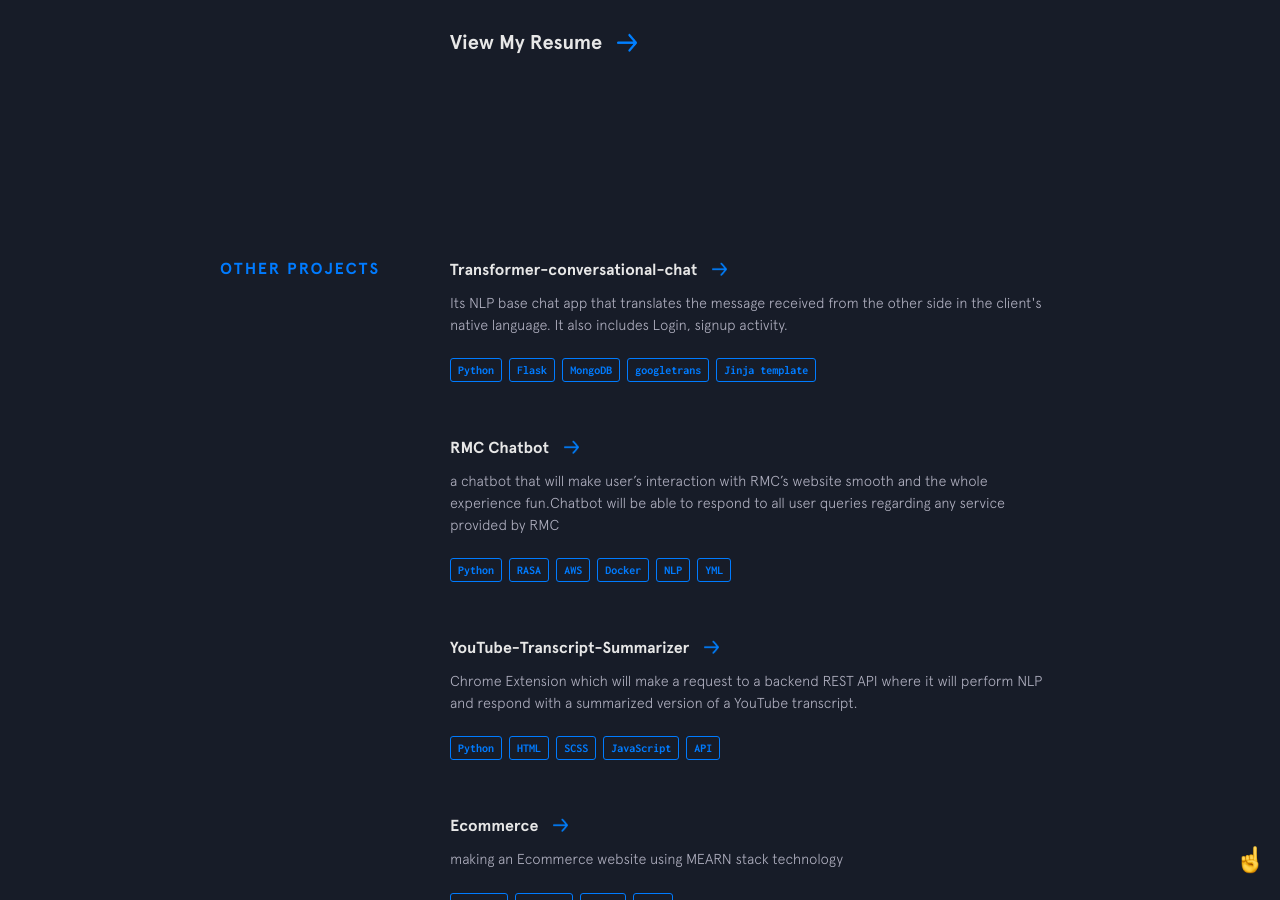
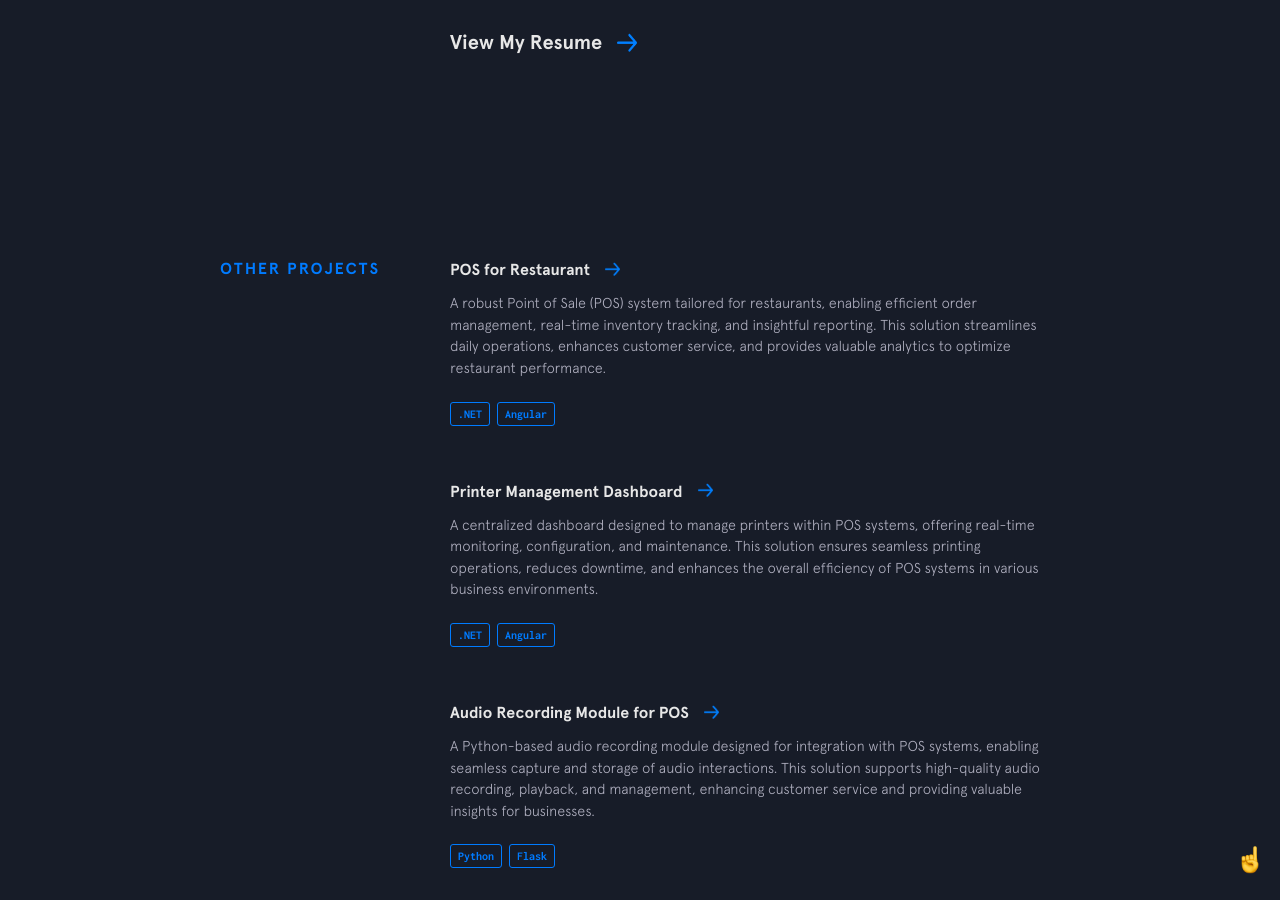
Before and after one commit to krunal-ctrl/krunal-ctrl.github.io, a Jekyll site: the page built from index.html, in a window 1280 px wide and 900 px high, scrolled down 2089 px. Built offline with Jekyll 4.4.1, drawn with Linux system fonts in a browser that asks for light colours; nearby versions of some CDN libraries.

Commit message:
Update other-projects.yml

```diff
--- a/_data/other-projects.yml
+++ b/_data/other-projects.yml
@@ -1,3 +1,21 @@
+- name: POS for Restaurant
+  description: A robust Point of Sale (POS) system tailored for restaurants, enabling efficient order management, real-time inventory tracking, and insightful reporting. This solution streamlines daily operations, enhances customer service, and provides valuable analytics to optimize restaurant performance.
+  used:
+    - thing: .NET
+    - thing: Angular
+
+- name: Printer Management Dashboard
+  description: A centralized dashboard designed to manage printers within POS systems, offering real-time monitoring, configuration, and maintenance. This solution ensures seamless printing operations, reduces downtime, and enhances the overall efficiency of POS systems in various business environments.
+  used:
+    - thing: .NET
+    - thing: Angular
+
+- name: Audio Recording Module for POS
+  description: A Python-based audio recording module designed for integration with POS systems, enabling seamless capture and storage of audio interactions. This solution supports high-quality audio recording, playback, and management, enhancing customer service and providing valuable insights for businesses.
+  used:
+    - thing: Python
+    - thing: Flask
+
 - name: Transformer-conversational-chat
   url: http://transformation-chat.herokuapp.com/
   code: https://github.com/krunal-ctrl/Transformer-conversational-chat
```
